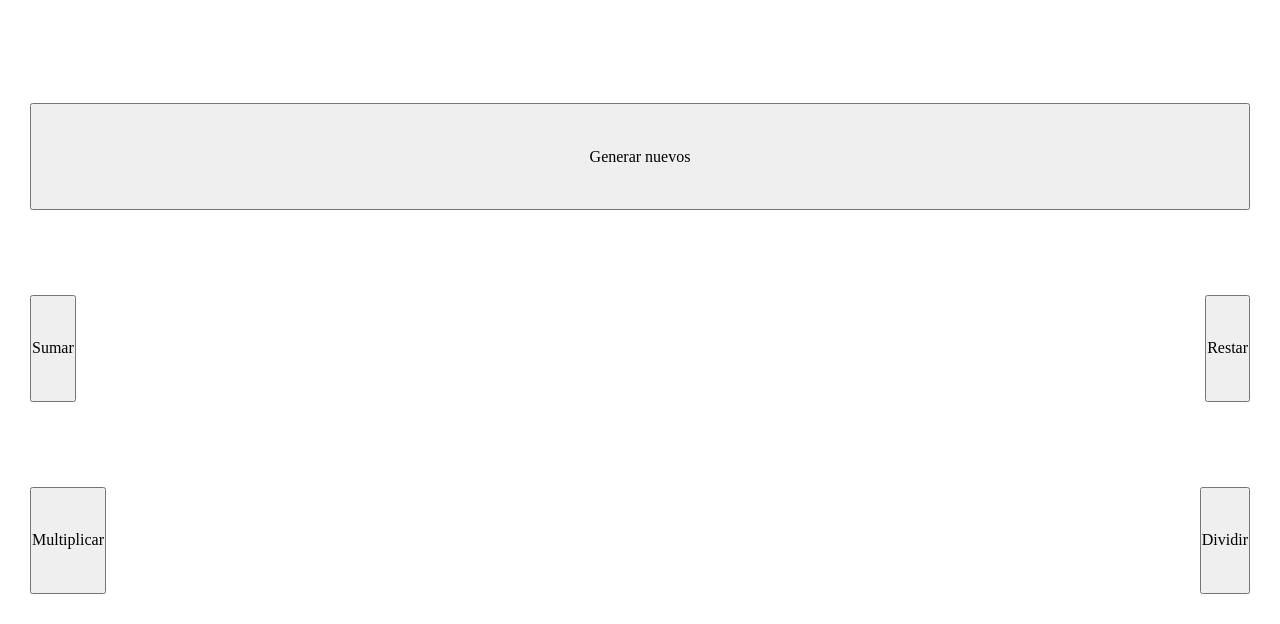
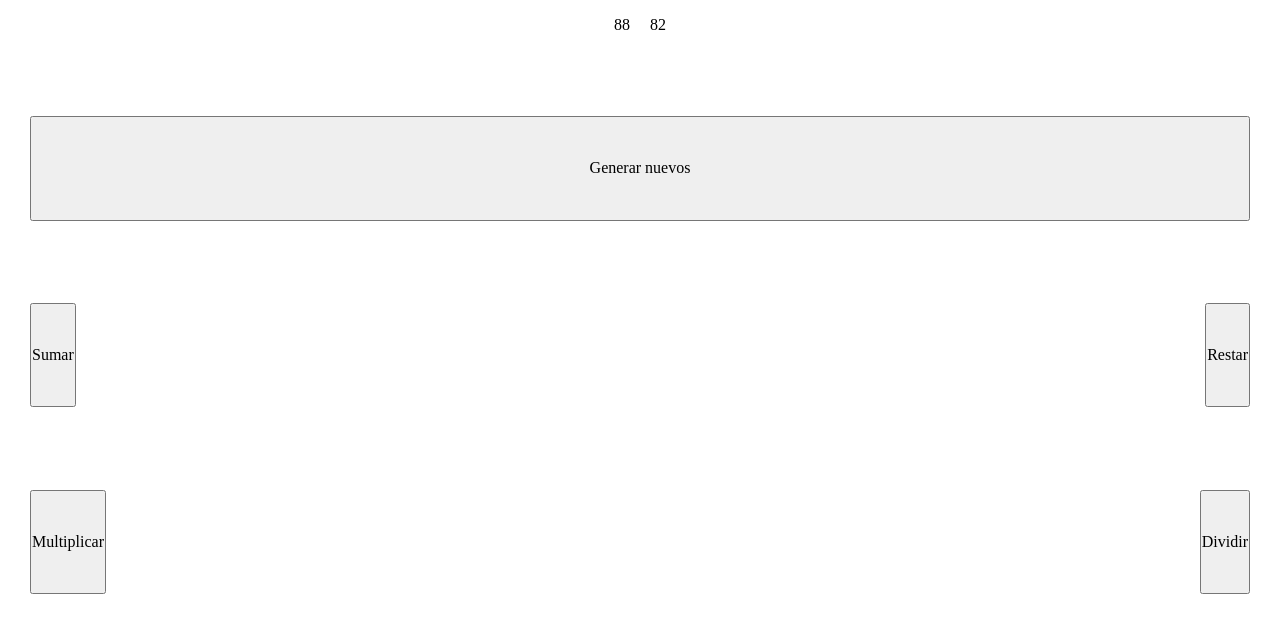
Before and after one commit to toniferra-dev/nodejs, a plain HTML site: page index.html in a window 1280 px wide. Both pictures are taken after a click on the button "Generar nuevos". Shown: the part 176-800 px from the top of the page. Drawn offline with nearby package versions, Linux system fonts and the light colour scheme.

Commit message:
aleatorio ok

```diff
--- a/index.html
+++ b/index.html
@@ -46,6 +46,6 @@
                 <button class="calculator__btn calculator__btn--divide" id="btnDividir">Dividir</button>
             </section>
         </main>
-        <script src="js/index.js"></script>
+        <script type="module" src="js/index.js"></script>
     </body>
 </html>
--- a/js/index.js
+++ b/js/index.js
@@ -21,3 +21,28 @@ const resultadoMultiplica = document.getElementById('resultadoMultiplica');
 const resultadoDivide = document.getElementById('resultadoDivide');
 const btnMultiplicar = document.getElementById('btnMultiplicar');
 const btnDividir = document.getElementById('btnDividir');
+
+
+// Función de un número alatorio en 0 y 99
+function numeroAleatorio() {
+    return Math.floor(Math.random() * 100);
+}
+// Cuando voy a necesitar dos numeros aleatorios, cada uno en una variables, los voy a necesitar al cargar la página y al pulsar el botón de nuevos números
+let aleatorioIzq = numeroAleatorio();
+let aleatorioDer = numeroAleatorio();
+numeroIzq.textContent = aleatorioIzq;
+numeroDer.textContent = aleatorioDer;
+
+// Evento para el botón de nuevos números
+btnNuevosNumeros.addEventListener('click', () => {
+    aleatorioIzq = numeroAleatorio();
+    aleatorioDer = numeroAleatorio();
+    numeroIzq.textContent = aleatorioIzq;
+    numeroDer.textContent = aleatorioDer;
+
+    // Limpiar los resultados anteriores
+    resultadoSuma.textContent = '';
+    resultadoResta.textContent = '';
+    resultadoMultiplica.textContent = '';
+    resultadoDivide.textContent = '';
+});
```
